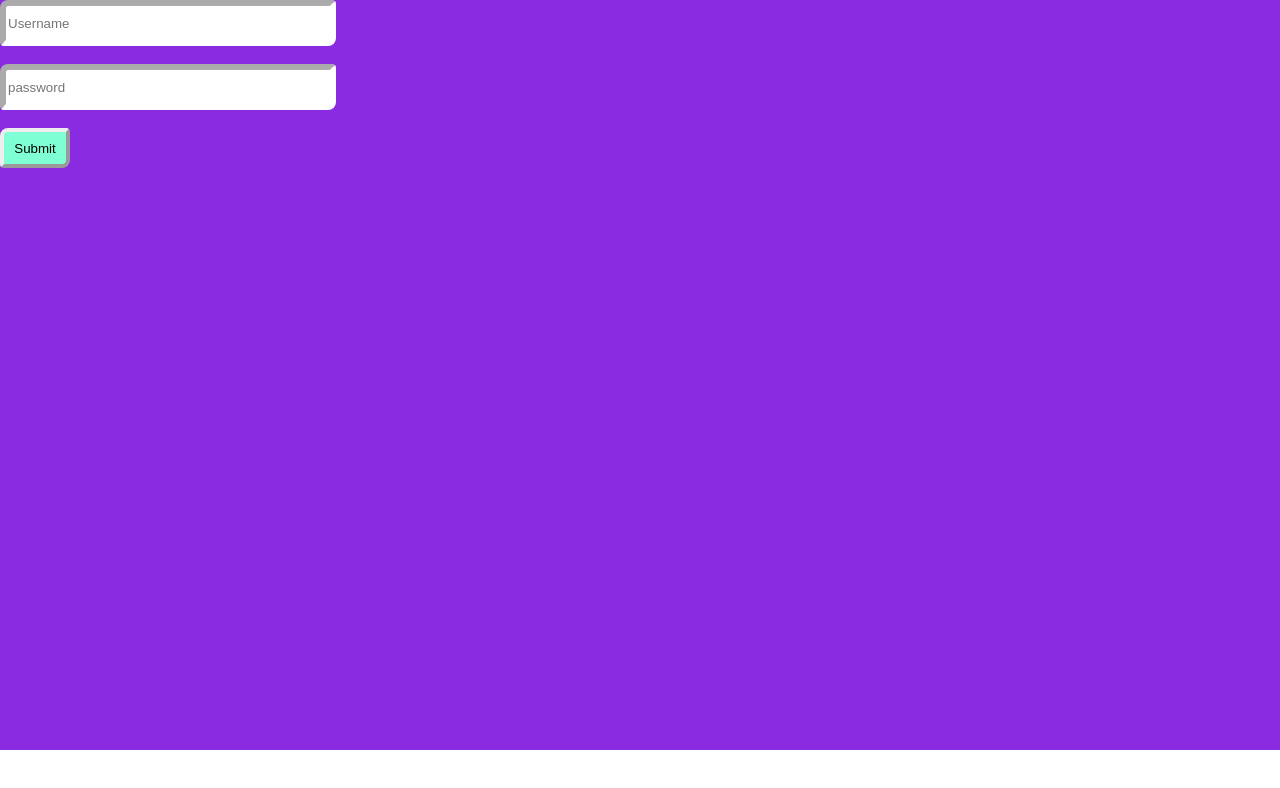
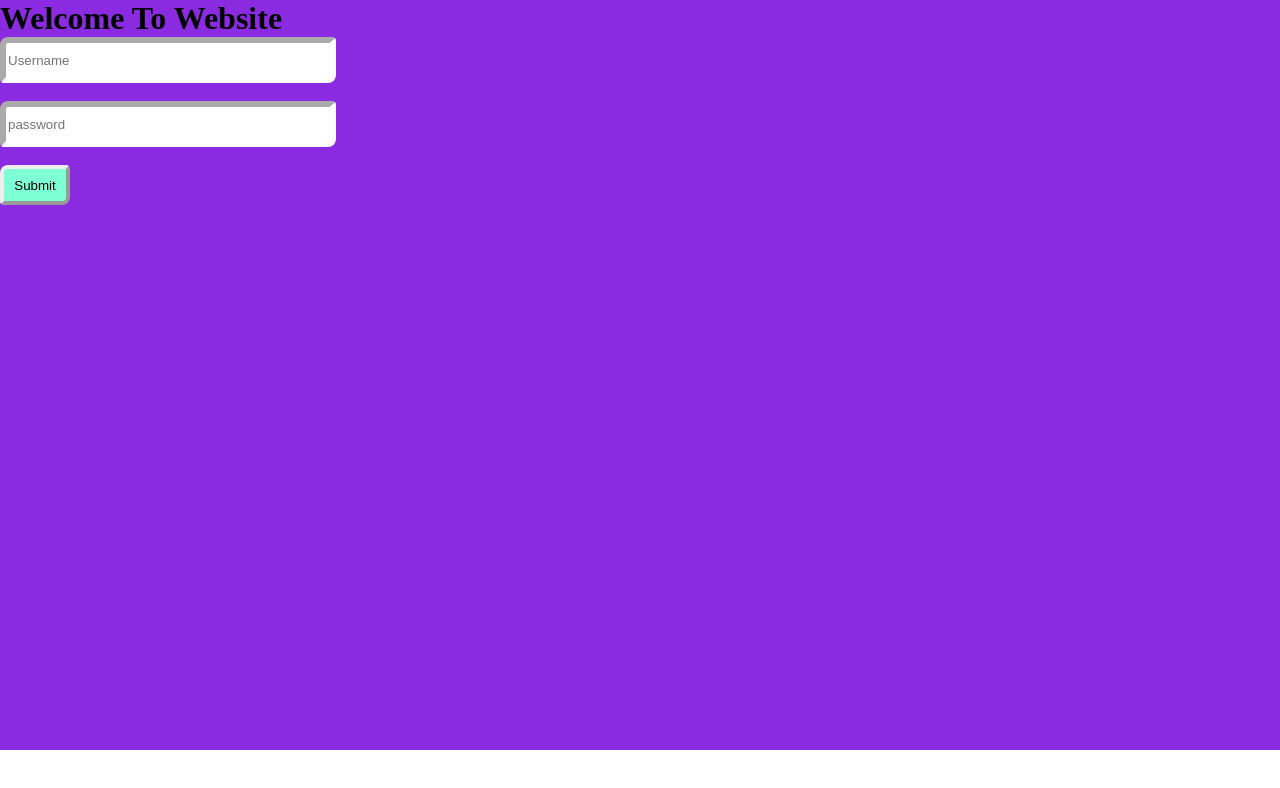
Before and after one commit to Ayush-Pandey01/git, a plain HTML site: page index.html in a window 1280 px wide. Drawn offline with Linux system fonts and the light colour scheme.

Commit message:
Mera Commit

```diff
--- a/index.html
+++ b/index.html
@@ -13,6 +13,7 @@
     <!-- <center>  -->
         <div class="container">
     <form onsubmit=" return validate()" action="22.html"   >
+        <h1>Welcome To Website</h1>
     <input id="uname" placeholder="Username" type="text" ><br><br>
     <input id="pass" placeholder="password" type="password"  ><br><br>
 
```
